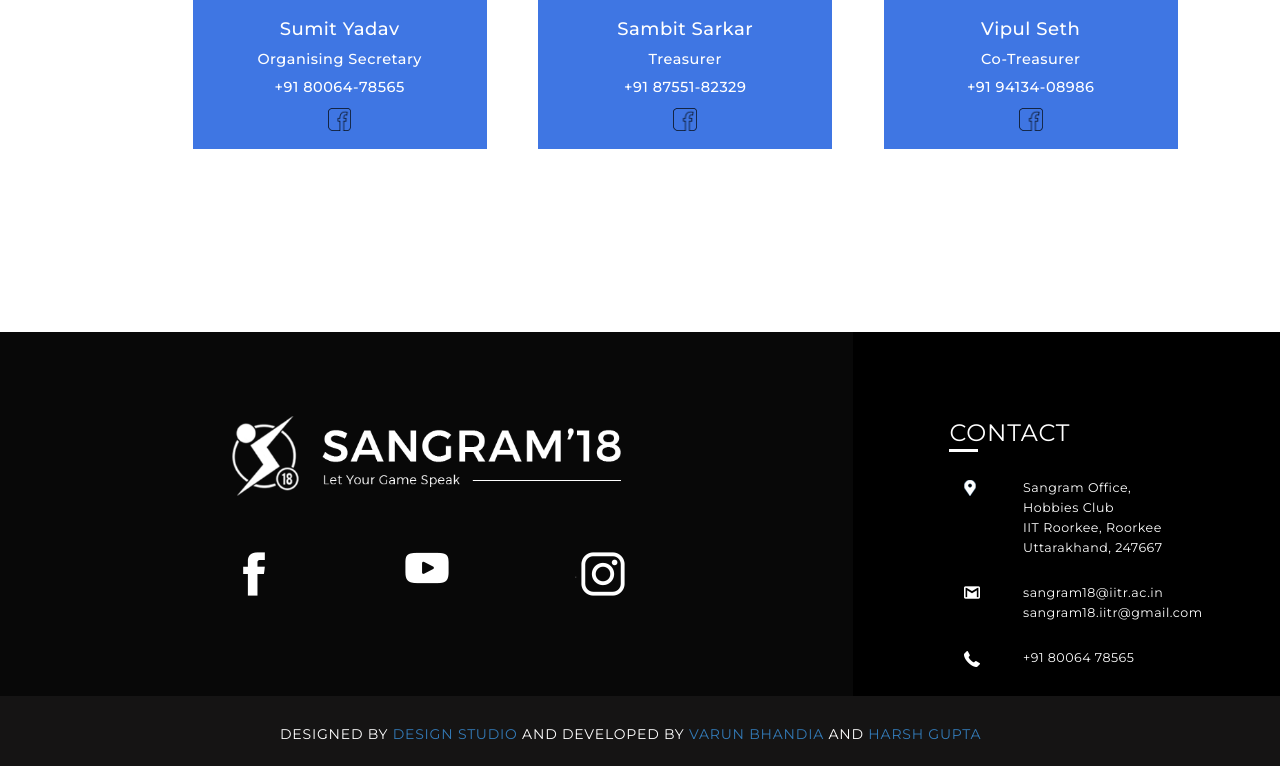
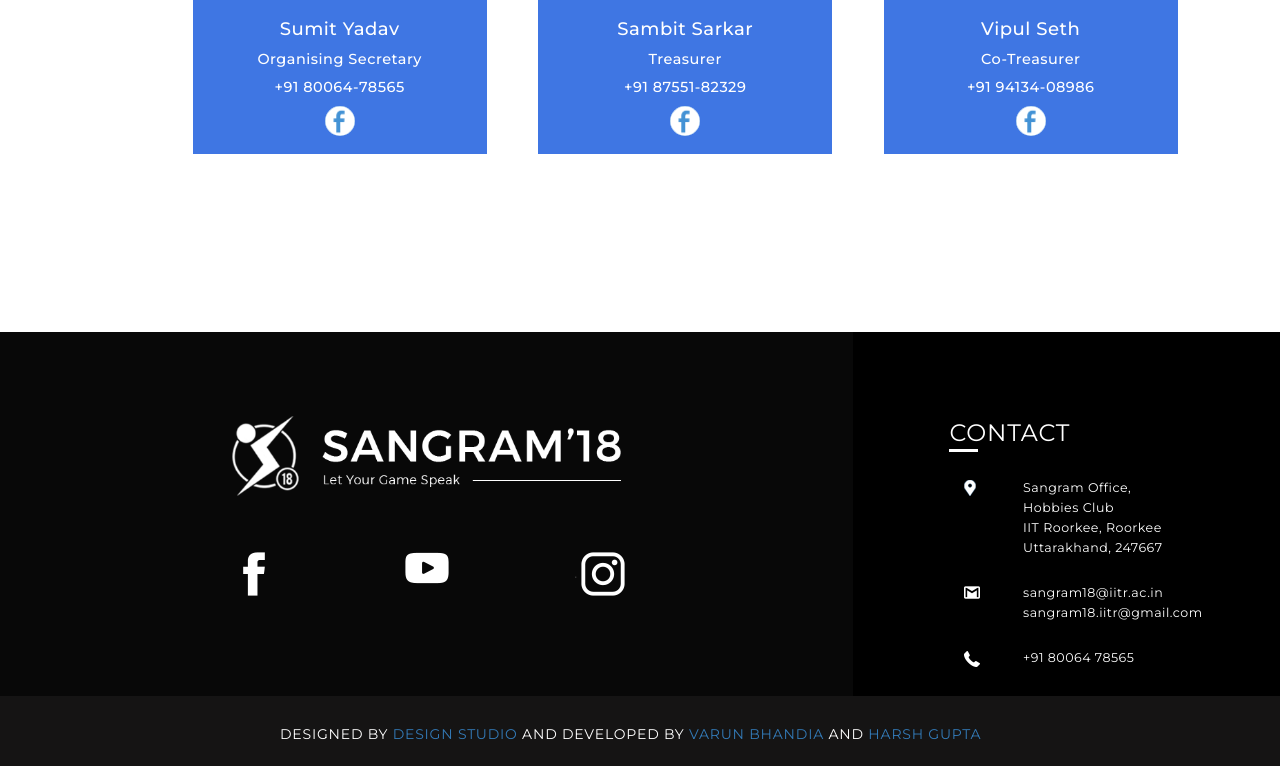
Before and after one commit to harshG97/sangram18, a PHP site: page /team.php in a window 1280 px wide. Shown: the part 2960-3726 px from the top of the page. Run offline with PHP 8.4, Linux system fonts and the light colour scheme.

Commit message:
fb logo change

```diff
--- a/team.php
+++ b/team.php
@@ -99,7 +99,11 @@
                             <p class="name_team_faculty" style="padding-top: 1.3em;">Pavit Teg Bir Singh</p>
                             <p class="post_team">Overall Coordinator</p>
                             <a href="https://www.facebook.com/Pavitteg26bir?ref=br_rs" target="_blank">
-                        <img src="img/fb_logo_white.png" style="width:1.3em;">
+                        <img src="img/fb_logo_new.png" style="    width: 30px;
+    height: 30px;
+    border-radius: 50%;
+    background-color: #fff;
+    margin-right: 0px;">
                                 </a>
 <!--                            <p class="post_team">+91 721-725-9085</p>-->
                         </div>
@@ -116,8 +120,11 @@
                             <p class="name_team_faculty" style="padding-top: 1.3em;">Tarandeep Singh</p>
                             <p class="post_team">Overall Coordinator</p>
                                <a href="https://www.facebook.com/tarandeep.singh.54966834?ref=br_rs" target="_blank">
-                        <img src="img/fb_logo_white.png" style="width:1.3em;">
-                                </a>
+<img src="img/fb_logo_new.png" style="    width: 30px;
+    height: 30px;
+    border-radius: 50%;
+    background-color: #fff;
+    margin-right: 0px;">                                </a>
 <!--                            <p class="post_team"></p>-->
                         </div>
                             </center>
@@ -133,7 +140,11 @@
                             <p class="name_team_faculty" style="padding-top: 1.3em;">Mayank Gupta</p>
                             <p class="post_team">Overall Coordinator</p>
                                <a href="https://www.facebook.com/profile.php?id=100005459568178" target="_blank">
-                        <img src="img/fb_logo_white.png" style="width:1.3em;">
+                        <img src="img/fb_logo_new.png" style="    width: 30px;
+    height: 30px;
+    border-radius: 50%;
+    background-color: #fff;
+    margin-right: 0px;">
                                 </a>
 <!--                            <p class="post_team"></p>-->
                         </div>
@@ -154,8 +165,11 @@
                             <p class="post_team">Head Admin &amp; Events</p>
                             <p class="post_team">+91 721-725-9085</p>
                                <a href="https://www.facebook.com/profile.php?id=100002685997998&ref=br_rs" target="_blank">
-                        <img src="img/fb_logo_white.png" style="width:1.3em;">
-                                </a>
+<img src="img/fb_logo_new.png" style="    width: 30px;
+    height: 30px;
+    border-radius: 50%;
+    background-color: #fff;
+    margin-right: 0px;">                                </a>
                         </div>
                             </center>
                     </div>
@@ -185,8 +199,11 @@
                             <p class="post_team">Head Admin &amp; Events</p>
                             <p class="post_team">+91 976-083-5380</p>
                                <a href="https://www.facebook.com/profile.php?id=100003709297779&ref=br_rs" target="_blank">
-                        <img src="img/fb_logo_white.png" style="width:1.3em;">
-                                </a>
+<img src="img/fb_logo_new.png" style="    width: 30px;
+    height: 30px;
+    border-radius: 50%;
+    background-color: #fff;
+    margin-right: 0px;">                                </a>
                         </div>
                             </center>
                          </div>
@@ -204,7 +221,11 @@
                             <p class="post_team">Head Sponsorship</p>
                             <p class="post_team">+91 95579-17623</p>
                                <a href="https://www.facebook.com/profile.php?id=100007701707643&ref=br_rs" target="_blank">
-                        <img src="img/fb_logo_white.png" style="width:1.3em;">
+                       <img src="img/fb_logo_new.png" style="    width: 30px;
+    height: 30px;
+    border-radius: 50%;
+    background-color: #fff;
+    margin-right: 0px;">
                                 </a>
                         </div>
                             </center>
@@ -221,8 +242,11 @@
                             <p class="post_team">Head Sponsorship</p>
                             <p class="post_team">+91 82877-09351</p>
                                <a href="https://www.facebook.com/profile.php?id=100000397565590&ref=br_rs" target="_blank">
-                        <img src="img/fb_logo_white.png" style="width:1.3em;">
-                                </a>
+<img src="img/fb_logo_new.png" style="    width: 30px;
+    height: 30px;
+    border-radius: 50%;
+    background-color: #fff;
+    margin-right: 0px;">                                </a>
                         </div>
                             </center>
                          </div>
@@ -238,8 +262,11 @@
                             <p class="post_team">Head Sponsorship</p>
                             <p class="post_team">+91 83084-56212</p>
                                <a href="https://www.facebook.com/profile.php?id=100000827880265&ref=br_rs" target="_blank">
-                        <img src="img/fb_logo_white.png" style="width:1.3em;">
-                                </a>
+<img src="img/fb_logo_new.png" style="    width: 30px;
+    height: 30px;
+    border-radius: 50%;
+    background-color: #fff;
+    margin-right: 0px;">                                </a>
                         </div>
                             </center>
                        </div>
@@ -256,8 +283,11 @@
                             <p class="post_team">Organising Secretary</p>
                             <p class="post_team">+91 80064-78565</p>
                                <a href="" target="_blank">
-                        <img src="img/fb_logo_white.png" style="width:1.3em;">
-                                </a>
+<img src="img/fb_logo_new.png" style="    width: 30px;
+    height: 30px;
+    border-radius: 50%;
+    background-color: #fff;
+    margin-right: 0px;">                                </a>
                         </div>
                             </center>
                         </div></a>
@@ -272,8 +302,11 @@
                             <p class="post_team">Treasurer</p>
                             <p class="post_team">+91 87551-82329</p>
                                <a href="https://www.facebook.com/profile.php?id=100001520096556&ref=br_rs" target="_blank">
-                        <img src="img/fb_logo_white.png" style="width:1.3em;">
-                                </a>
+<img src="img/fb_logo_new.png" style="    width: 30px;
+    height: 30px;
+    border-radius: 50%;
+    background-color: #fff;
+    margin-right: 0px;">                                </a>
                         </div>
                             </center>
                         </div>
@@ -289,8 +322,11 @@
                             <p class="post_team">Co-Treasurer</p>
                             <p class="post_team">+91 94134-08986</p>
                                <a href="https://www.facebook.com/profile.php?id=100012302794165&ref=br_rs" target="_blank">
-                        <img src="img/fb_logo_white.png" style="width:1.3em;">
-                                </a>
+<img src="img/fb_logo_new.png" style="    width: 30px;
+    height: 30px;
+    border-radius: 50%;
+    background-color: #fff;
+    margin-right: 0px;">                                </a>
                         </div>
                             </center>
                         </div>
```
Also changed, not shown: img/fb_logo_new.png (added).
